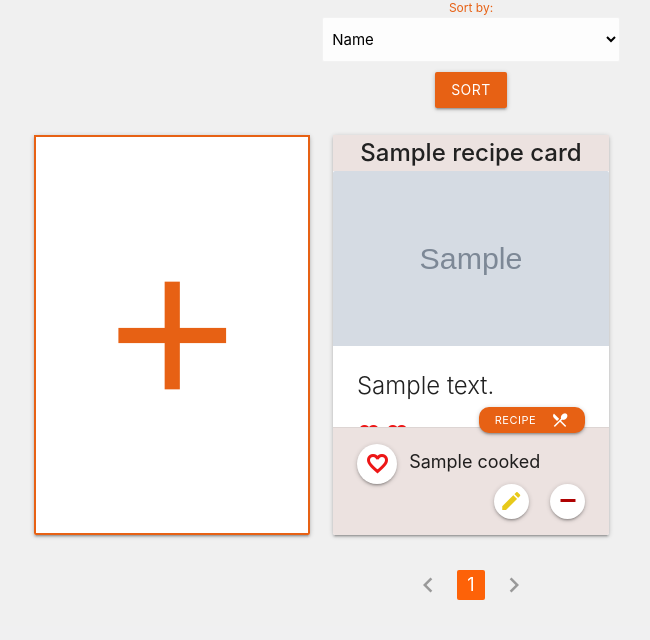
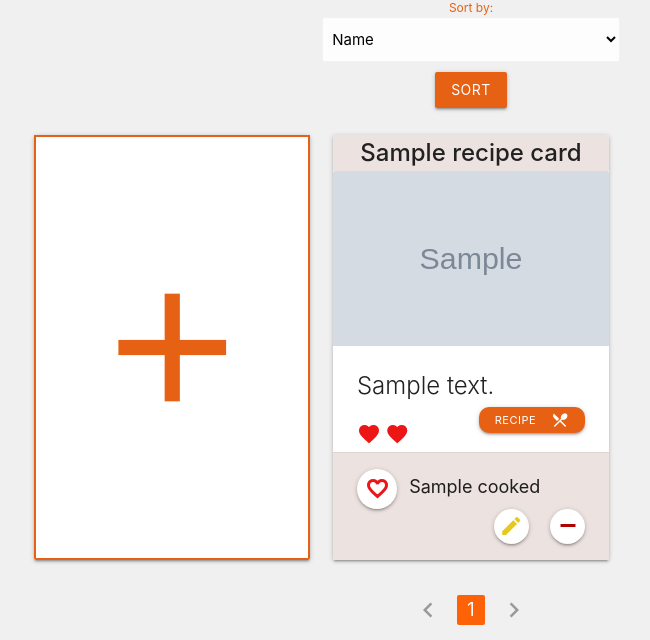
Before and after one commit to Code-Institute-Submissions/Code-Institute-Milestone-3-Data-Centric-Dev-Python-Flask, a Flask app: a page that uses templates/main_page.html in a window 1280 px wide. Shown: the part 174-814 px from the top of the page, without its empty margins (169-819 px from the left). Before the commit the page ends 774 px from the top, so only its background shows below. Run offline with Flask 2, Linux system fonts and the light colour scheme; grey boxes marked "Sample" are stand-in pictures; a database or web service that is not in the repository returns one stand-in record (values such as "Sample title"); some libraries are stand-ins or nearby versions.

Commit message:
Added height 425px to cards

```diff
--- a/run.py
+++ b/run.py
@@ -418,4 +418,8 @@ def logout():
    return redirect(url_for('landing_page'))
 
 if __name__ == '__main__':
-   app.run(debug=False, host=os.environ.get('IP'), port=int(os.environ.get('PORT')))
+   app.run(debug=True)
+
+   """
+   host=os.environ.get('IP'), port=int(os.environ.get('PORT'))
+   """
--- a/static/css/main.css
+++ b/static/css/main.css
@@ -46,6 +46,10 @@ label {
 .flash-extension {
   margin: 0;
   padding-left: 12px;
+}
+
+.card-height-425px {
+  height: 425px !important;
 }
 
 .login {
@@ -171,7 +175,7 @@ label {
   line-height: 20.4px !important;
 }
 .container-cards .add-card {
-  height: 400px;
+  height: 425px;
   border: 2px solid #e76114;
   display: flex;
   justify-content: center;
--- a/static/css/main.scss
+++ b/static/css/main.scss
@@ -50,6 +50,10 @@ label {
 .flash-extension {
    margin: 0;
    padding-left: 12px;
+}
+
+.card-height-425px {
+   height: 425px !important;
 }
 
 // Landing page - navbar
@@ -207,7 +211,7 @@ label {
    }
 
    .add-card {
-      height: 400px;
+      height: 425px;
       border: 2px solid #e76114;
 
       display: flex;
--- a/templates/main_page.html
+++ b/templates/main_page.html
@@ -48,7 +48,7 @@
 
          {% for recipe_card in user.recipe_cards %}
          <div class="col s12 l6 xl4">
-            <div class="card medium">
+            <div class="card medium card-height-425px">
 
                <div class="center-align activator card-color"><span
                      class="card-title grey-text text-darken-4"><strong>{{ recipe_card.recipe_name }}</strong></span>
```
Also changed, not shown: 1 other file.
